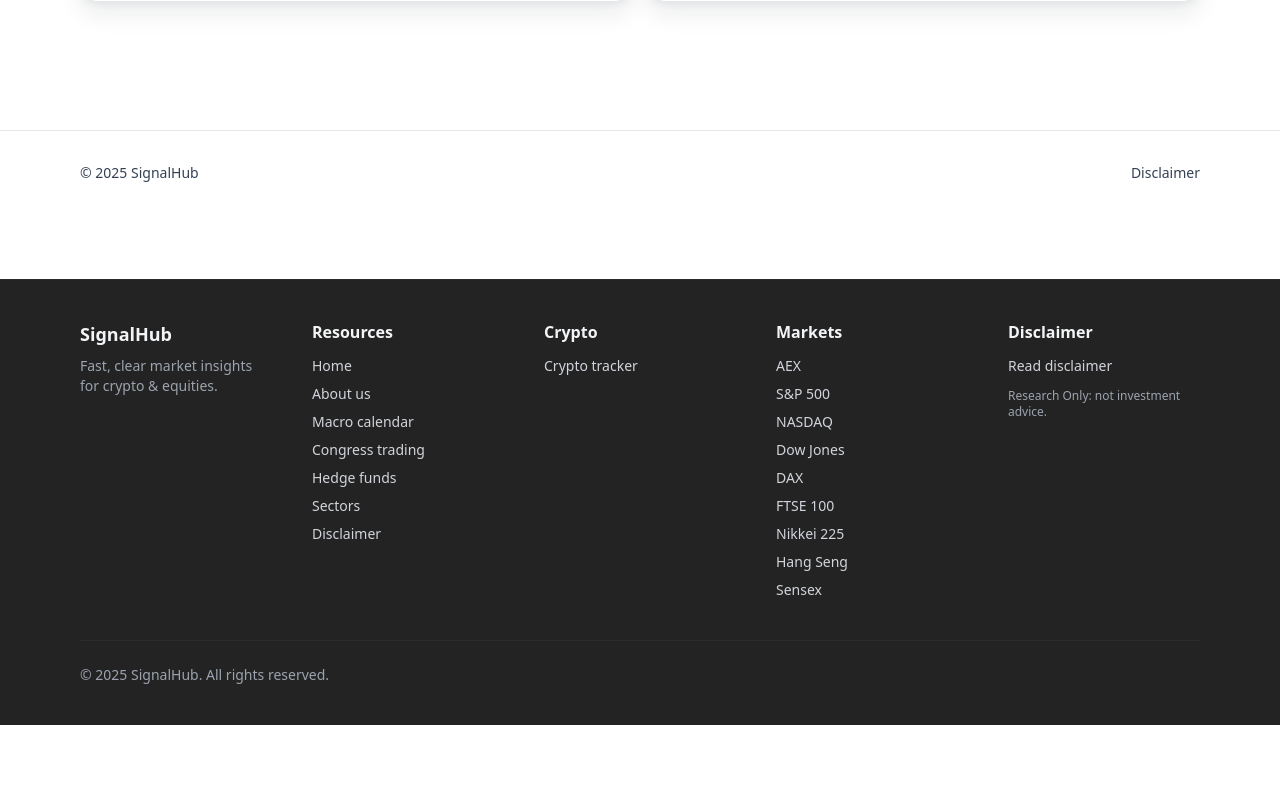
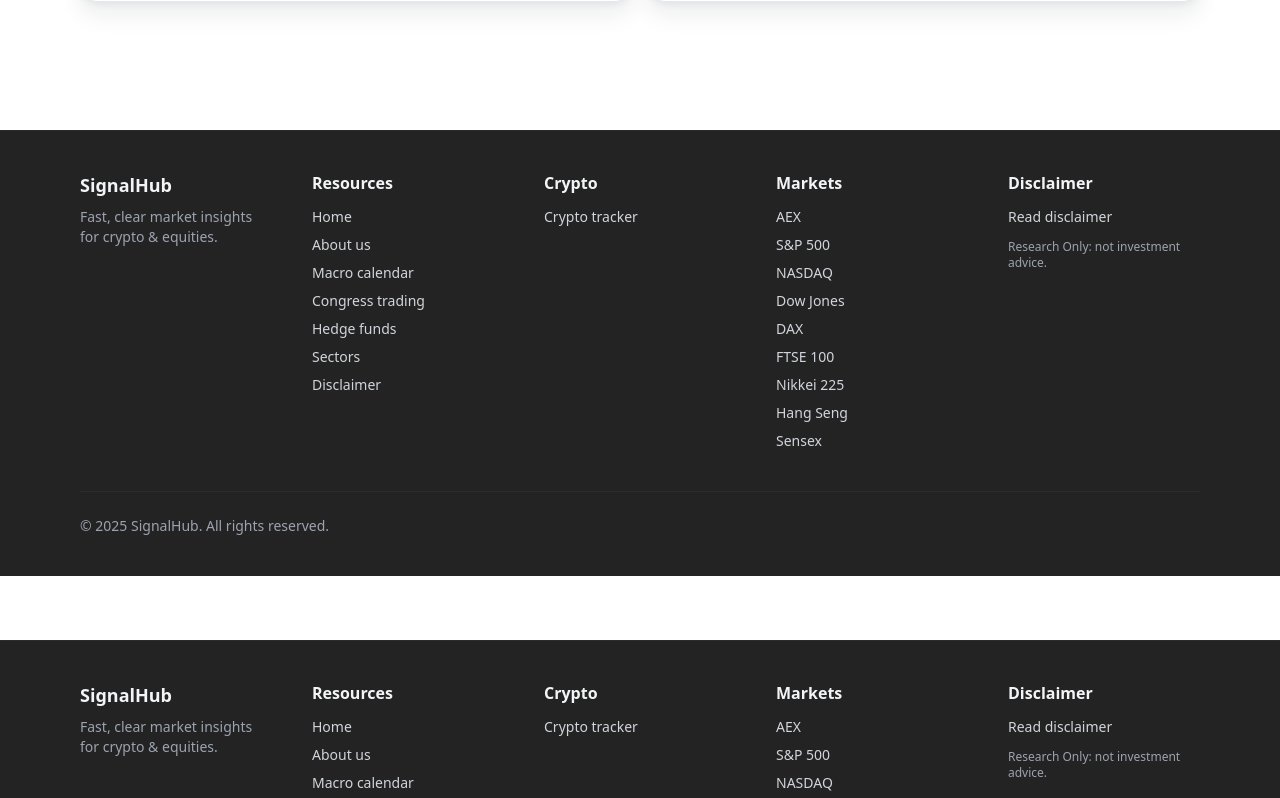
Before and after one commit to rrhjager/crypto-tracker, a Next.js app: page / in a window 1280 px wide. Shown: the part 1182-1980 px from the top of the page. Before the commit the page ends 1907 px from the top, so only its background shows below. Built offline with nearby package versions, Linux system fonts and the light colour scheme; no server answers.

Commit message:
Update Layout.tsx

```diff
--- a/src/components/Layout.tsx
+++ b/src/components/Layout.tsx
@@ -1,18 +1,16 @@
 // src/components/Layout.tsx
 import { ReactNode } from 'react'
 import SiteHeader from './SiteHeader'
+import Footer from './Footer' // ✅ import toegevoegd
 
 export default function Layout({ children }: { children: ReactNode }) {
   return (
-    <div className="min-h-screen bg-ink text-white">
+    <div className="min-h-screen bg-ink text-white flex flex-col">
       <SiteHeader />
-      {children}
-      <footer className="border-t border-white/10 mt-16">
-        <div className="max-w-6xl mx-auto px-4 py-8 text-sm text-white/60 flex items-center justify-between">
-          <span>© {new Date().getFullYear()} SignalHub</span>
-          <a className="hover:text-white" href="/disclaimer">Disclaimer</a>
-        </div>
-      </footer>
+      <main className="flex-1">
+        {children}
+      </main>
+      <Footer /> {/* ✅ gebruikt nu je eigen Footer component */}
     </div>
   )
 }
```
